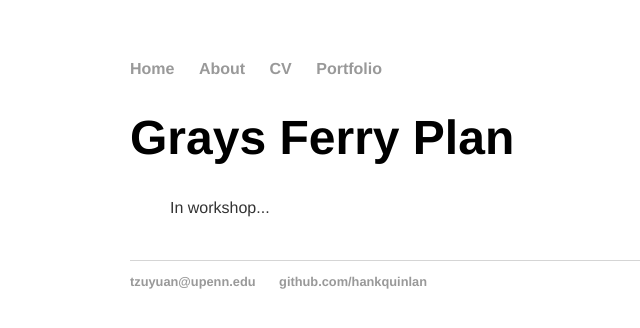
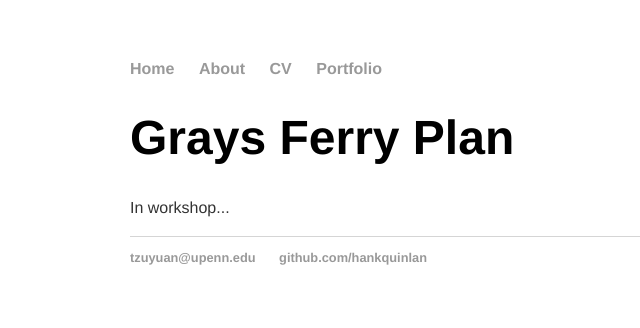
Before and after one commit to tzuyuanw/tzuyuanw.github.io, a Jekyll site: the page built from blog/graysferryplan.html, in a window 1280 px wide. Shown: the top 328 px of the page, without its empty margins (62-702 px from the left). Built offline with Jekyll 4.4.1, drawn with Linux system fonts in a browser that asks for light colours.

Commit message:
Update graysferryplan.html

```diff
--- a/blog/graysferryplan.html
+++ b/blog/graysferryplan.html
@@ -3,9 +3,9 @@ layout: default
 title: Grays Ferry Plan
 ---
 	<h1>{{ page.title }}</h1>
-	<ul class="posts">
+	<div class="blurb">
    		 <p>In workshop...</p>
-		<link rel="stylesheet" type="text/css" href="/css/main.css">
 
 
-	</ul>
+
+	</div>
```
